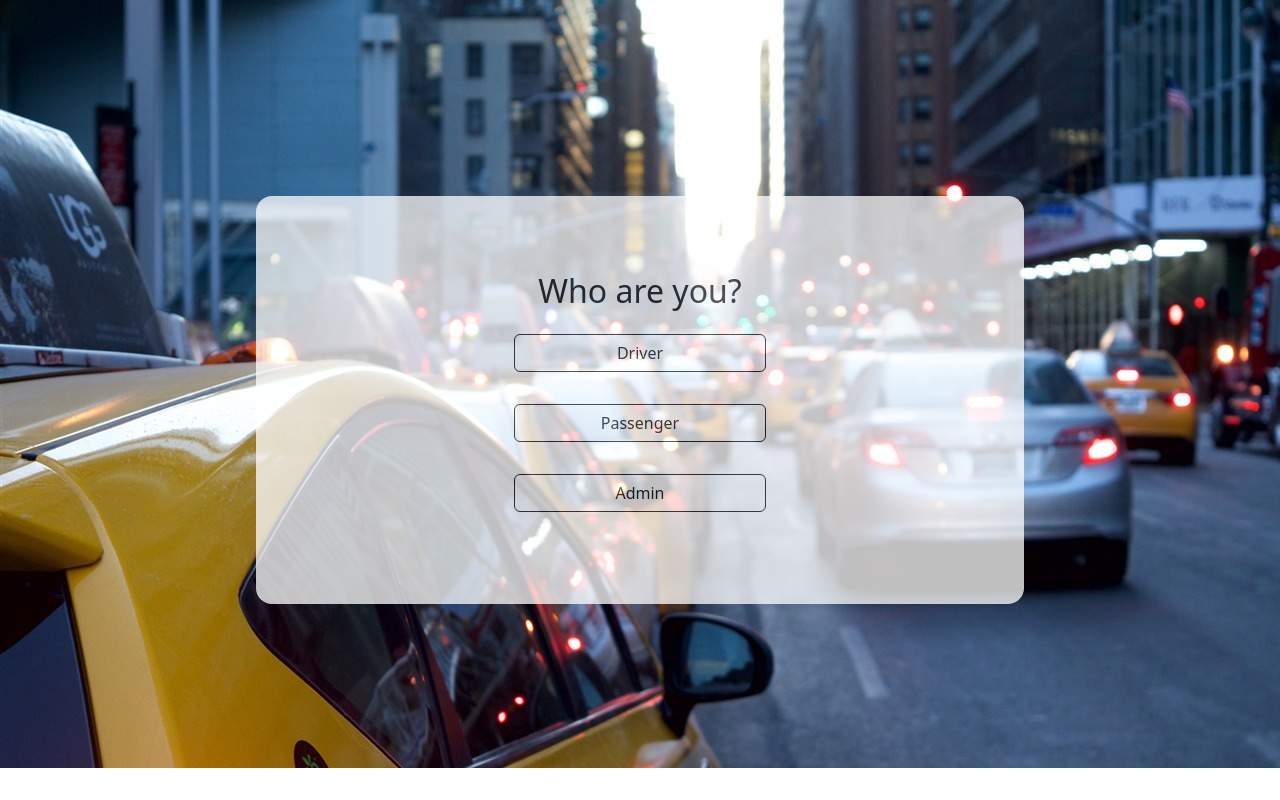
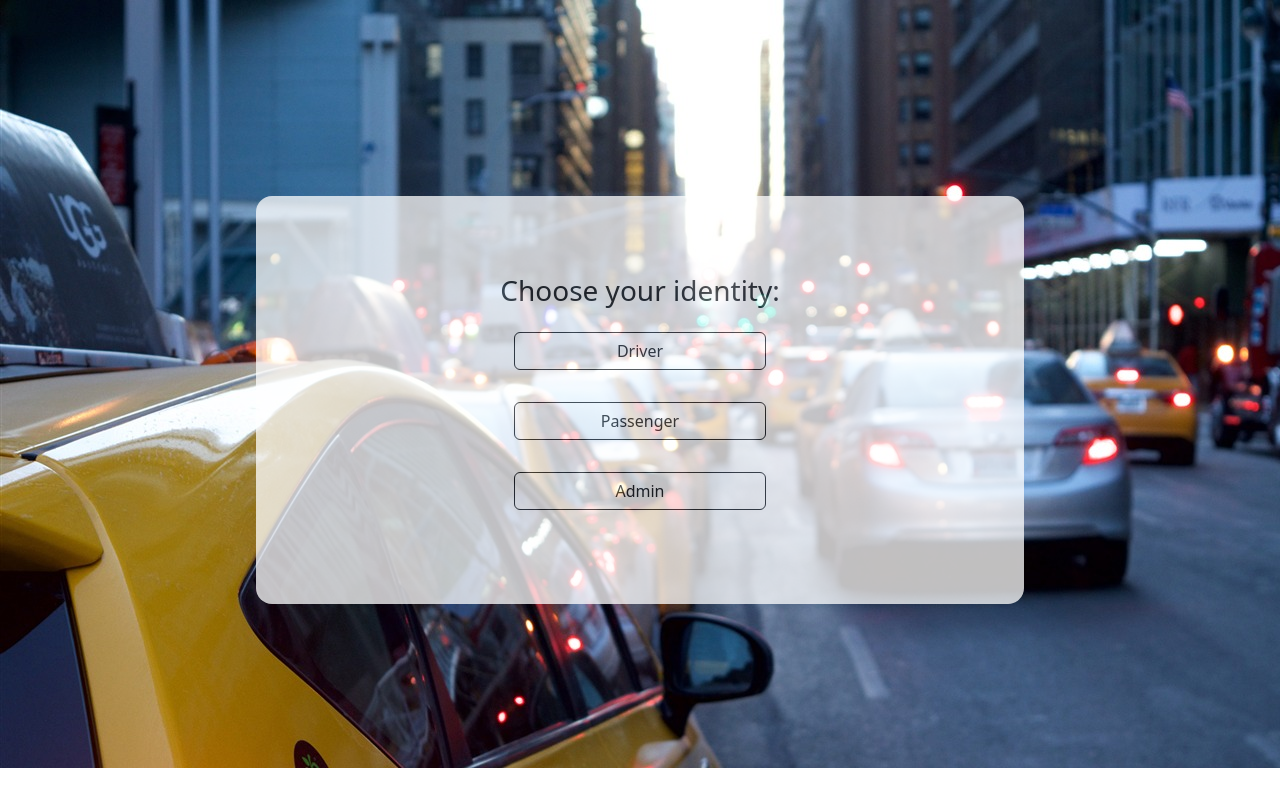
Before and after one commit to chiragnagpal02/PoolPal, a Vue app: page / in a window 1280 px wide. Built offline with nearby package versions, Linux system fonts and the light colour scheme.

Commit message:
not done log in

```diff
--- a/src/router/index.js
+++ b/src/router/index.js
@@ -1,11 +1,17 @@
 import { createRouter, createWebHistory } from 'vue-router'
 import identity from '@/views/IdentityChoice.vue'
+import driverLogin from '@/views/driver/DriverLogin.vue'
 const routes = [
   {
-    path: '/',
+    path: '/1',
     name: 'identity',
     component: identity
   },
+  {
+    path: '/',
+    name: 'driverLogin',
+    component: driverLogin
+  }
 
 ]
 
--- a/src/views/IdentityChoice.vue
+++ b/src/views/IdentityChoice.vue
@@ -3,7 +3,7 @@
         <div class="bg-white opacity-75 rounded-4 w-75 h-75 d-flex align-items-center justify-content-center">
             <div>
                 <div>
-                    <h2 class="text-center">Who are you?</h2>
+                    <h3 class="text-center">Choose your identity:</h3>
                 </div>
                 <div class="d-flex justify-content-center">
                     <div>
@@ -17,18 +17,6 @@
     </div>
 </template>
 
-<script>
-// @ is an alias to /src
-// import NavBar from '@/components/NavBar.vue'
-
-// export default {
-//   name: 'HomeView',
-//   components: {
-//     NavBar
-//   }
-// }
-</script>
-
 <style scoped>
     #identity{
         position: absolute;
--- /dev/null
+++ b/src/views/driver/DriverLogin.vue
@@ -0,0 +1,31 @@
+<template>
+  <div class="container-fluid d-flex align-items-center justify-content-center" id="identity">
+      <div class="bg-white opacity-75 rounded-4 w-75 h-75 d-flex align-items-center justify-content-center">
+          <div>
+              <div>
+                  <h3 class="text-center">Choose your identity:</h3>
+              </div>
+              <div class="d-flex justify-content-center">
+                  <div>
+                      <button type="button" class="btn btn-outline-dark w-100 my-3">Driver</button>
+                      <button type="button" class="btn btn-outline-dark w-100 my-3">Passenger</button>
+                      <button type="button" class="btn btn-outline-dark w-100 my-3">Admin</button>
+                  </div>
+              </div>
+          </div>
+      </div>
+  </div>
+</template>
+
+<style scoped>
+  #identity{
+      position: absolute;
+      top: 0;
+      left: 0;
+      right: 0;
+      bottom: 0;
+      background-image: url("../../assets/background.jpg");
+      background-repeat: no-repeat;
+      padding:10%
+  }
+</style>
```
